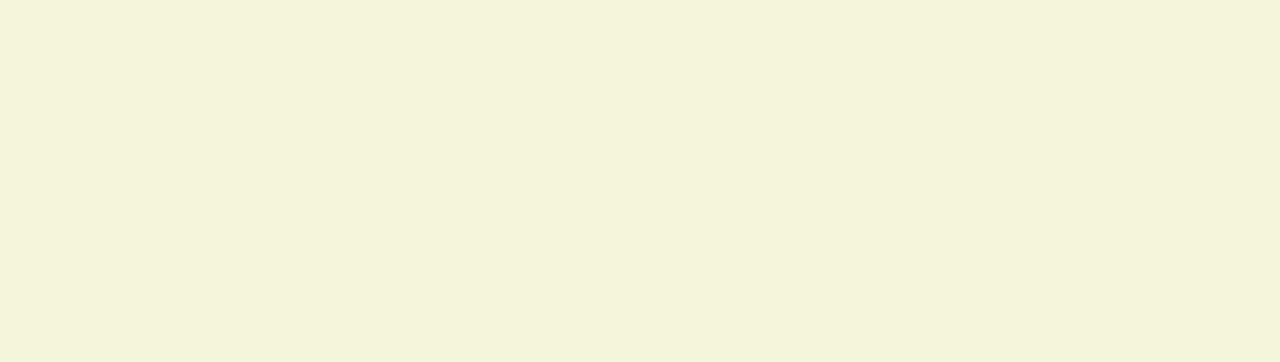
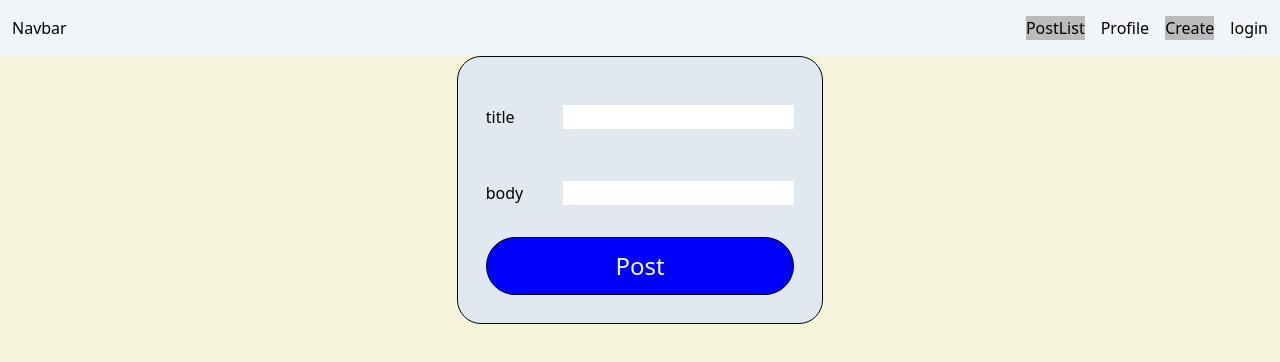
Before and after one commit to bunnanna/react-demo-1, a React (Vite) app: page /posts/create in a window 1280 px wide. Before the commit this address had no page. Shown: the top 362 px of the page. Built offline with nearby package versions, Linux system fonts and the light colour scheme; no server answers.

Commit message:
add idividual post page

```diff
--- a/src/App.tsx
+++ b/src/App.tsx
@@ -3,14 +3,19 @@ import PagesTemplate from './template/PagesTemplate'
 import Profile from './pages/Profile'
 import PostForm from './components/PostForm'
 import PostList from './components/PostList'
+import BlankTemplate from './template/BlankTemplate'
+import Post from './components/Post'
 
 function App() {
   return (
     <Routes>
       <Route path="/" element={<PagesTemplate />}>
-        <Route path="/" element={<PostList />} />
+        <Route path="/posts" element={<BlankTemplate />}>
+          <Route path="/posts/" element={<PostList />} />
+          <Route path="/posts/create" element={<PostForm />} />
+          <Route path="/posts/:id" element={<Post />} />
+        </Route>
         <Route path="/profile" element={<Profile />} />
-        <Route path="/create" element={<PostForm />} />
       </Route>
     </Routes>
   )
--- /dev/null
+++ b/src/components/MiniPost.tsx
@@ -0,0 +1,20 @@
+import { Link } from 'react-router-dom'
+import { PostDTO } from '../types/postdto'
+interface IPost {
+  post: PostDTO
+}
+const MiniPost = ({ post }: IPost) => {
+  const { title, userId, id } = post
+  return (
+    <Link to={`/posts/${id}`}>
+      <div className="flex flex-col bg-slate-100 border rounded-2xl overflow-hidden w-96 cursor-pointer select-none">
+        <div className="flex flex-col justify-between items-center bg-slate-600 p-4">
+          <div className="text-slate-100 text-lg">{title}</div>
+        </div>
+
+        <div className="p-6"> By {userId}</div>
+      </div>
+    </Link>
+  )
+}
+export default MiniPost
--- a/src/components/Navbar.tsx
+++ b/src/components/Navbar.tsx
@@ -6,13 +6,13 @@ const Navbar = () => {
     <nav className="h-8 py-7 px-3 mx-5 w-screen flex sticky top-0 justify-between items-center bg-slate-100">
       <div>Navbar</div>
       <div className="flex gap-4">
-        <NavLink className={({ isActive }) => (isActive ? 'nav-link-active' : '')} to={'/'}>
+        <NavLink className={({ isActive }) => (isActive ? 'nav-link-active' : '')} to={'/posts'}>
           PostList
         </NavLink>
         <NavLink className={({ isActive }) => (isActive ? 'nav-link-active' : '')} to={'/profile'}>
           Profile
         </NavLink>
-        <NavLink className={({ isActive }) => (isActive ? 'nav-link-active' : '')} to={'/create'}>
+        <NavLink className={({ isActive }) => (isActive ? 'nav-link-active' : '')} to={'/posts/create'}>
           Create
         </NavLink>
         <button>login</button>
--- a/src/components/Post.tsx
+++ b/src/components/Post.tsx
@@ -1,22 +1,26 @@
-import { PostDTO } from '../types/postdto'
-import { useState } from 'react'
-interface IPost {
-  post: PostDTO
-}
-const Post = ({ post }: IPost) => {
-  const { title, body } = post
-  const [show, setShow] = useState<boolean>(false)
+import { useParams } from 'react-router-dom'
+import { Link } from 'react-router-dom'
+import usePost from '../hooks/usePost'
+
+const Post = () => {
+  const { id } = useParams()
+  const { post, isLoading, isError } = usePost(`https://jsonplaceholder.typicode.com/posts/${id}`)
+  if (isLoading) return <h1>Loading...</h1>
+  if (isError) return <h1>Error</h1>
+  if (post === null) return null
+
+  const { title, body, userId } = post
   return (
-    <div
-      className="flex bg-slate-100 border rounded-2xl overflow-hidden w-96 cursor-pointer select-none"
-      onClick={() => setShow((prev) => !prev)}
-    >
-      <div className="flex flex-col justify-between items-center bg-slate-600 p-4 w-2/5">
+    <div className="flex flex-col bg-slate-100 border rounded-2xl overflow-hidden w-96 select-none">
+      <div className="flex gap-5 items-center bg-slate-600 p-4 ">
+        <Link to={'/posts/'} className="text-5xl text-blue-200">
+          &lt;
+        </Link>
         <div className="text-slate-100 text-lg">{title}</div>
-        <div className="text-slate-100">{!show ? '' : 'click to close'}</div>
+        <div>{userId}</div>
       </div>
 
-      <div className="p-6 w-3/5">{show ? <div>{body}</div> : <div>click to open</div>} </div>
+      <div className="p-6 ">{body}</div>
     </div>
   )
 }
--- a/src/components/PostList.tsx
+++ b/src/components/PostList.tsx
@@ -1,5 +1,5 @@
-import Post from './Post'
 import usePosts from '../hooks/usePosts'
+import MiniPost from './MiniPost'
 
 const PostList = () => {
   const { posts, isLoading, isError } = usePosts('https://jsonplaceholder.typicode.com/posts')
@@ -10,7 +10,7 @@ const PostList = () => {
   return (
     <div className="flex flex-col gap-4 justify-center items-start my-10 mx-auto w-4/5">
       {posts.map((post) => (
-        <Post key={post.id} post={post} />
+        <MiniPost key={post.id} post={post} />
       ))}
     </div>
   )
--- /dev/null
+++ b/src/hooks/usePost.ts
@@ -0,0 +1,26 @@
+import axios, { AxiosError } from 'axios'
+import { useEffect, useState } from 'react'
+import { PostDTO } from '../types/postdto'
+
+const usePost = (url: string) => {
+  const [post, setposts] = useState<PostDTO>({ title: '', body: '', userId: 0, id: 0 })
+  const [isLoading, setIsLoading] = useState(false)
+  const [isError, setIsError] = useState<AxiosError | null>(null)
+
+  useEffect(() => {
+    const fetchData = async () => {
+      setIsLoading(true)
+      await axios
+        .get<PostDTO>(url)
+        .then((res) => setposts(res.data))
+        .catch((err: AxiosError) => {
+          setIsError(err)
+        })
+      setIsLoading(false)
+    }
+    fetchData()
+  }, [url])
+
+  return { post, isLoading, isError }
+}
+export default usePost
--- /dev/null
+++ b/src/template/BlankTemplate.tsx
@@ -0,0 +1,6 @@
+import { Outlet } from 'react-router-dom'
+
+const BlankTemplate = () => {
+  return <Outlet />
+}
+export default BlankTemplate
```
